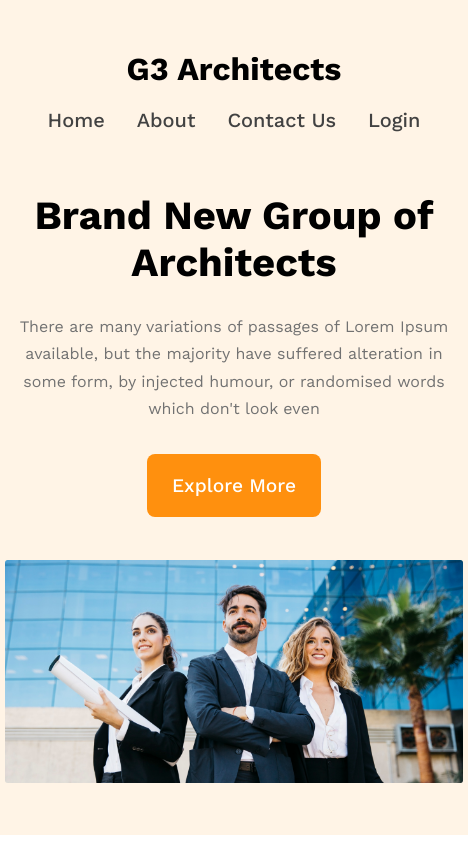
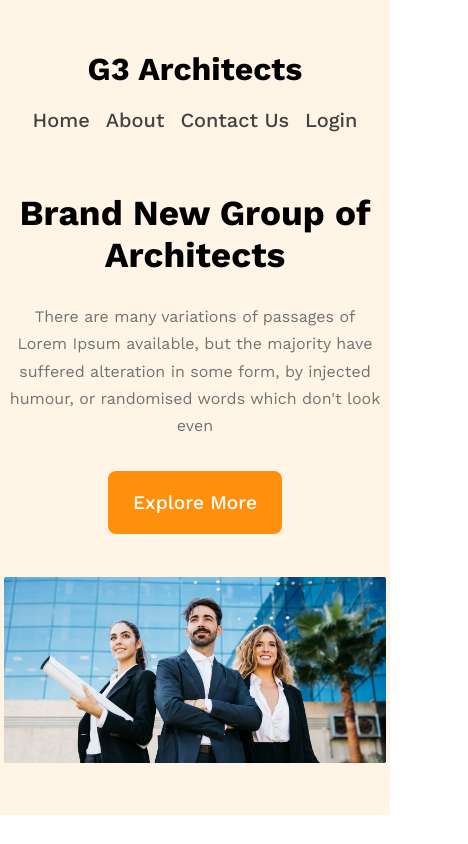
Before and after one commit to mahi-logics/g3-architecture-website, a plain HTML site: page index.html in a window 390 px wide. Shown: the whole page, 468 px wide, since content can reach past the window. Drawn offline with nearby package versions, Linux system fonts and the light colour scheme.

Commit message:
responsiveness issue for hero section solved

```diff
--- a/styles/hero.css
+++ b/styles/hero.css
@@ -114,7 +114,7 @@ body{
 @media screen and (max-width:576px) {
 
   #hero-section{
-    width: 120%;
+    width: 100%;
     margin: 0 auto;
   }
 
@@ -132,6 +132,7 @@ body{
 
   #hero-section nav ul{
     justify-content: center;
+    gap: 1rem;
   }
 
   /* banner  */
@@ -143,7 +144,7 @@ body{
     }
 
     .banner-content h1 {
-    font-size: 2.5em;
+    font-size: 2.2rem;
     }
 
 }
```
